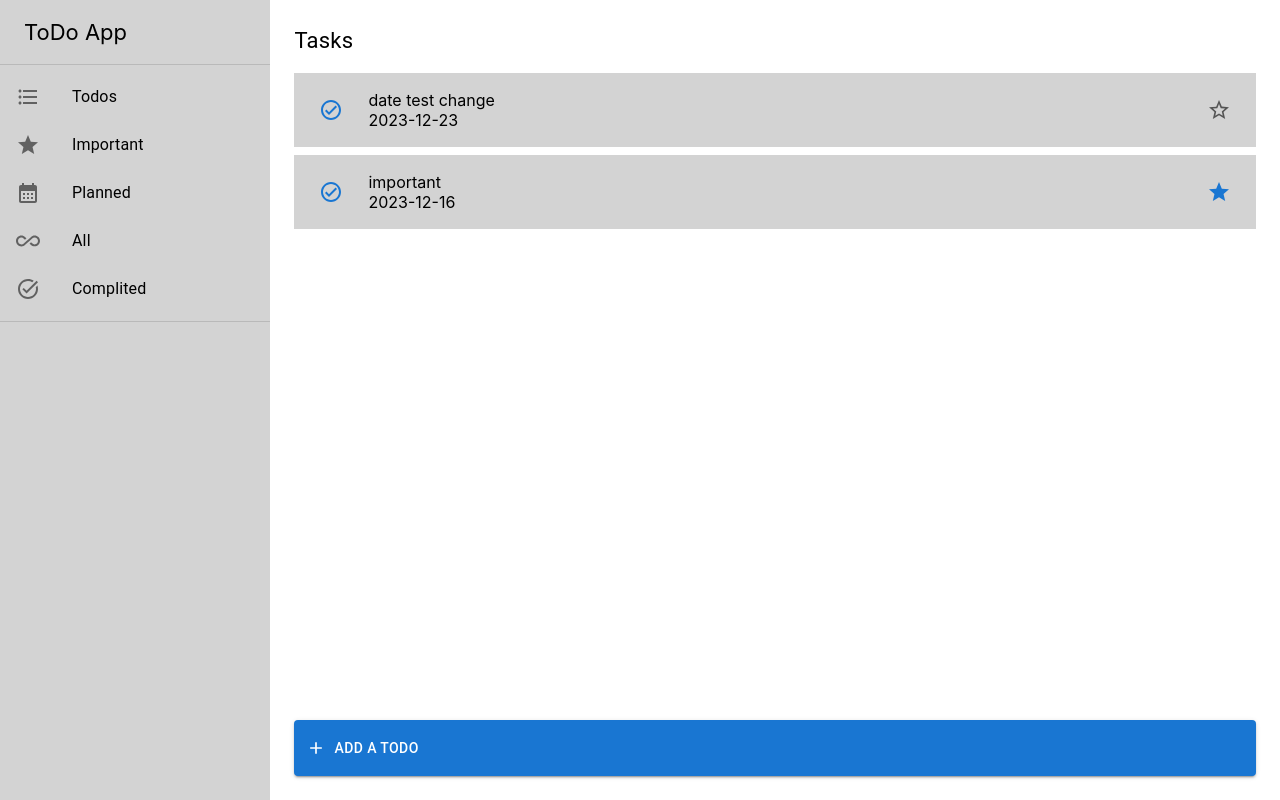
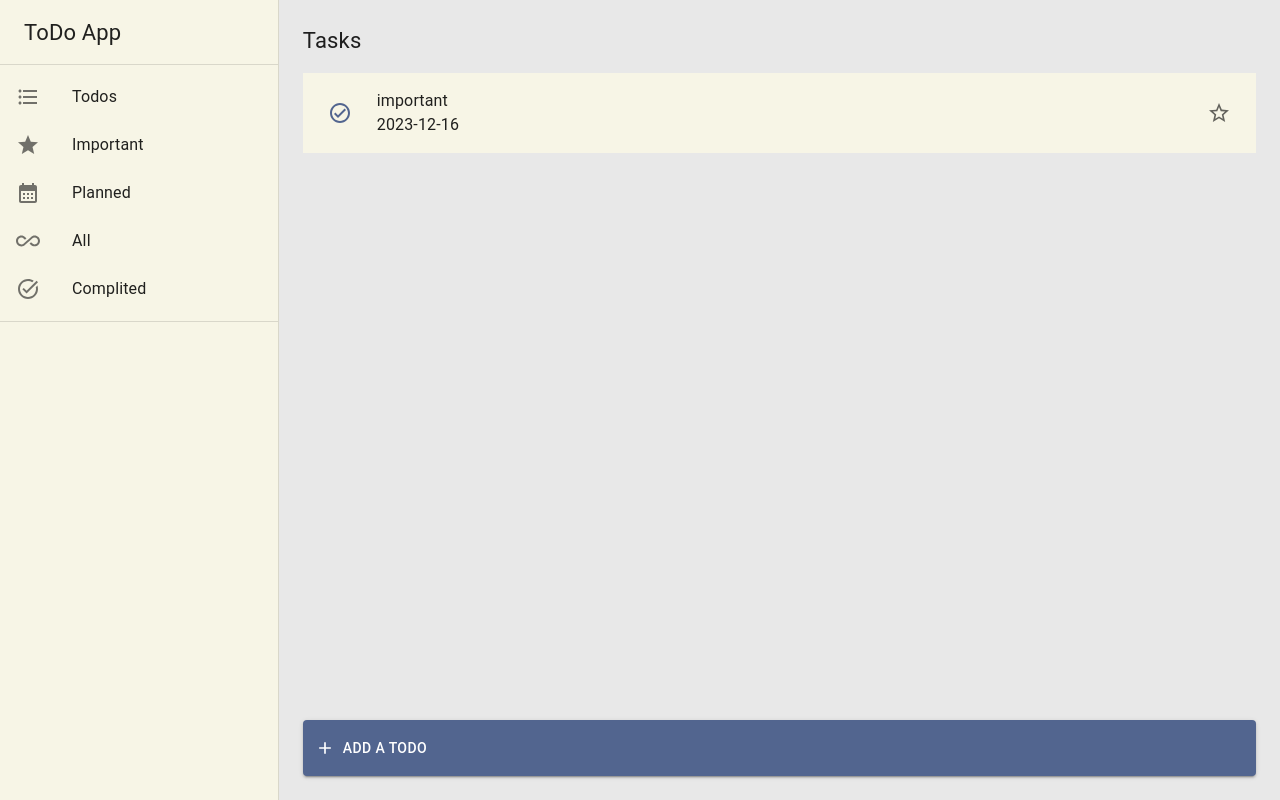
Before and after one commit to ytanaka44/react-todoapp, a React (Create React App) app in the folder frontend/: page /complited in a window 1280 px wide. Built offline with nearby package versions, Linux system fonts and the light colour scheme; data requests are answered from the project's data file.

Commit message:
add theme(#4)

```diff
--- a/frontend/src/App.tsx
+++ b/frontend/src/App.tsx
@@ -12,6 +12,8 @@ import AppLayout from "./components/AppLayout";
 import TodoEdit from "./todo/TodoEdit";
 import { BackgroundLocation } from "./todo/hooks/useModalRoute";
 import { useTodos } from "./todo/hooks/useTodos";
+import { CssBaseline, ThemeProvider } from "@mui/material";
+import { createTheme } from "./theme";
 
 function App() {
   const location = useLocation();
@@ -19,8 +21,12 @@ function App() {
 
   const { todos, setTodos, fetchTodos } = useTodos();
 
+  const theme = createTheme();
+
   return (
     <div className="App">
+      <ThemeProvider theme={theme}>
+        <CssBaseline />
         <Routes location={background || location}>
           <Route path="/" element={<AppLayout />}>
             <Route
@@ -88,6 +94,7 @@ function App() {
             />
           </Routes>
         )}
+      </ThemeProvider>
     </div>
   );
 }
--- a/frontend/src/components/AppLayout.tsx
+++ b/frontend/src/components/AppLayout.tsx
@@ -1,7 +1,6 @@
 import { Box } from "@mui/material";
 import React from "react";
 import Sidebar from "./Sidebar";
-import SideContent from "../todo/SideContent";
 import { Outlet } from "react-router-dom";
 
 const AppLayout: React.FC = () => {
--- a/frontend/src/components/Sidebar.tsx
+++ b/frontend/src/components/Sidebar.tsx
@@ -68,7 +68,10 @@ const Sidebar: React.FC<SidebarProps> = (props) => {
       sx={{
         width: { sm: "360px" },
         height: "100vh",
-        backgroundColor: "lightgray",
+        borderRight: 1, // 1ピクセルの右境界線を追加
+        borderColor: "divider", // デフォルトの境界線色を使用
+        bgcolor: "secondary.main",
+        color: "secondary.contrastText",
       }}
     >
       <Toolbar variant="regular" sx={{ fontSize: "22px" }}>
--- a/frontend/src/db/db.json
+++ b/frontend/src/db/db.json
@@ -4,37 +4,28 @@
       "id": "f6b999d3-515b-4579-8d8b-44a28d2549c8",
       "title": "date test change",
       "description": "",
-      "done": true,
+      "done": false,
       "important": false,
       "date": "2023-12-23",
       "createdAt": "2023-12-13 04:36:48"
-    },
-    {
-      "id": "db201879-578c-4def-bfc2-c07dd90f8ab4",
-      "title": "test",
-      "description": "",
-      "done": false,
-      "important": false,
-      "date": "2023-12-21",
-      "createdAt": "2023-12-13 07:08:22"
-    },
-    {
-      "id": "459cfe25-24d9-44e0-bbe9-b989280d06ad",
-      "title": "test11",
-      "description": "",
-      "done": false,
-      "important": true,
-      "date": "2023-12-22",
-      "createdAt": "2023-12-13 07:26:02"
     },
     {
       "id": "0e93642f-4b64-4053-a539-0b20af14abfa",
       "title": "important",
       "description": "important test",
       "done": true,
-      "important": true,
+      "important": false,
       "date": "2023-12-16",
       "createdAt": "2023-12-15 06:03:56"
+    },
+    {
+      "id": "de249ec0-21e3-4786-b5bf-57b1452946a6",
+      "title": "test chnage",
+      "description": "",
+      "done": false,
+      "important": true,
+      "date": "2023-12-21",
+      "createdAt": "2023-12-15 09:17:07"
     }
   ]
 }
--- /dev/null
+++ b/frontend/src/theme/index.ts
@@ -0,0 +1,25 @@
+import { alpha, createTheme as createMuiTheme } from "@mui/material";
+
+const themeOptions = {
+  palette: {
+    primary: {
+      main: "#52658f",
+      light: "#7483A5",
+      dark: "#394664",
+      contrastText: "#FFFFFF",
+    },
+    secondary: {
+      main: "#f7f5e6",
+      light: "#F8F7EB",
+      dark: "#ACABA1",
+      contrastText: "rgba(0, 0, 0, 0.87)",
+    },
+    background: {
+      default: "#e8e8e8",
+    },
+  },
+};
+
+export const createTheme = () => {
+  return createMuiTheme(themeOptions);
+};
--- a/frontend/src/todo/TodoList.tsx
+++ b/frontend/src/todo/TodoList.tsx
@@ -56,7 +56,12 @@ const TodoList: React.FC<TodoListProps> = (props) => {
           {fileteredTodos.map((todo, index) => (
             <Box
               key={todo.id}
-              sx={{ backgroundColor: "lightgray", mb: 1, cursor: "pointer" }}
+              sx={{
+                mb: 1,
+                cursor: "pointer",
+                bgcolor: "secondary.main",
+                color: "secondary.contrastText",
+              }}
               onClick={() => handleEdit(todo)}
             >
               <Box
```
Lines whose indentation alone changed are shown as unchanged.
